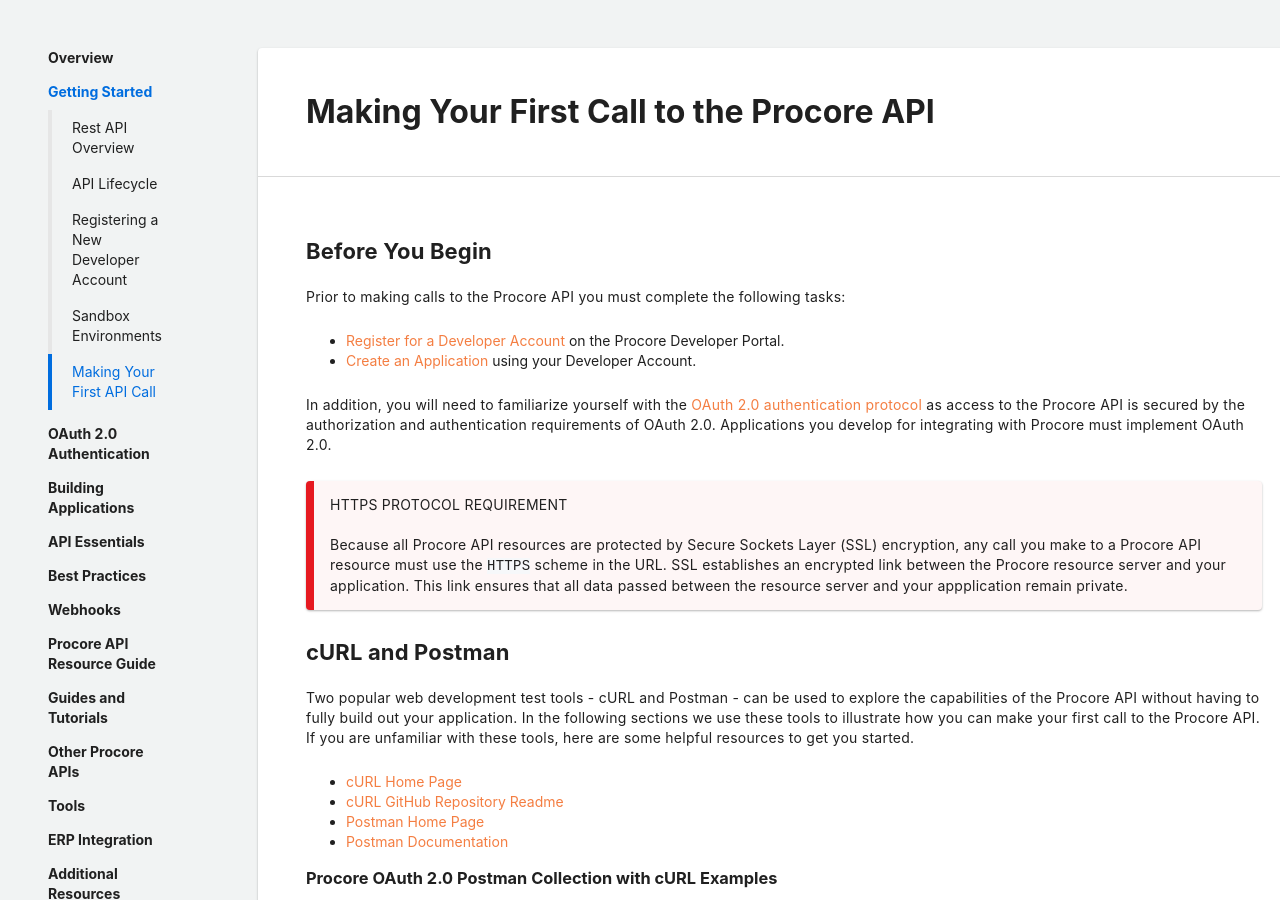
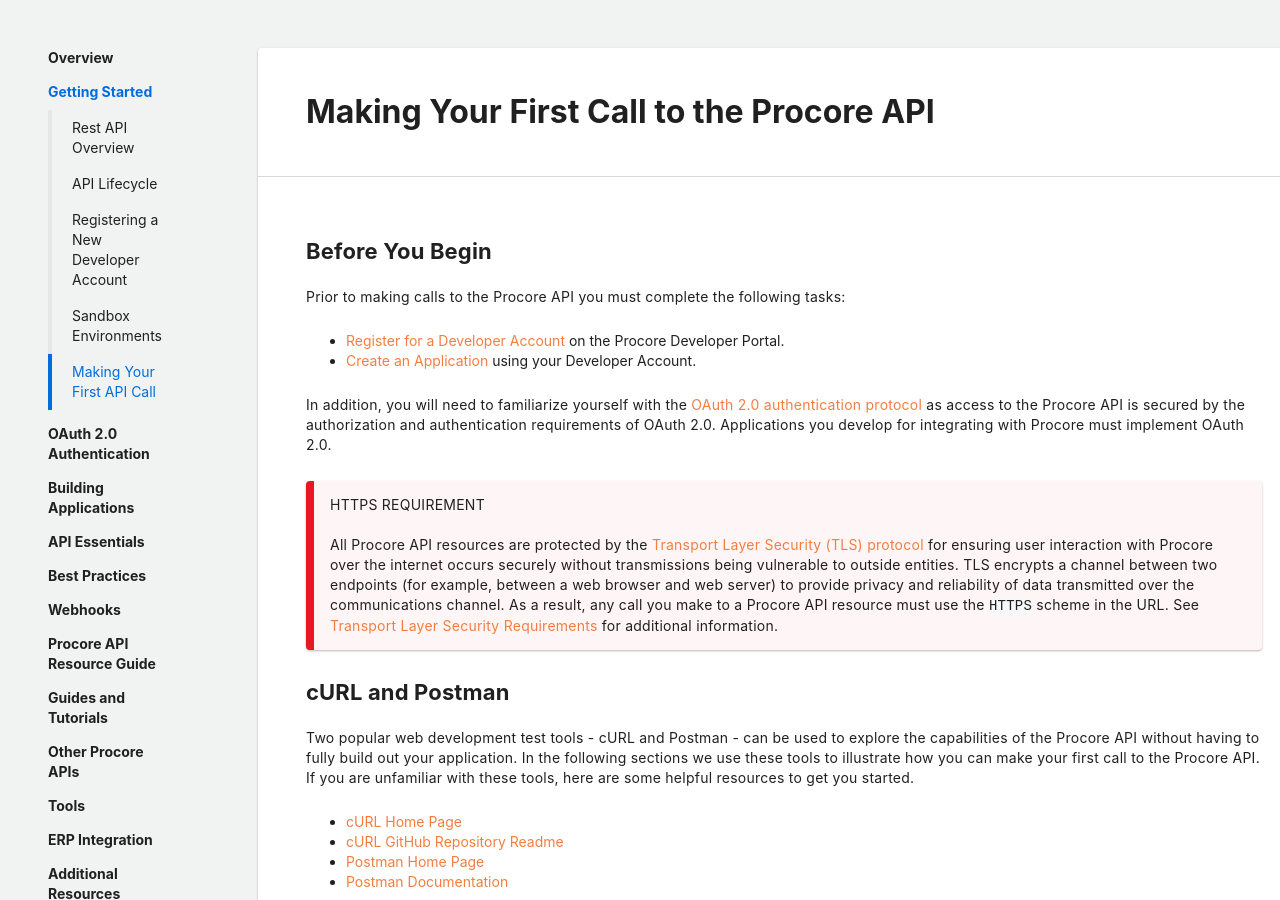
Before and after one commit to procore/documentation, a Jekyll site: the page built from getting_started/making_first_call.md, in a window 1280 px wide and 900 px high. Built offline with Jekyll 4.4.1, drawn with Linux system fonts in a browser that asks for light colours.

Commit message:
Changing SSL reference to TLS

```diff
--- a/getting_started/making_first_call.md
+++ b/getting_started/making_first_call.md
@@ -15,9 +15,12 @@ Prior to making calls to the Procore API you must complete the following tasks:
 In addition, you will need to familiarize yourself with the [OAuth 2.0 authentication protocol]({{ site.url }}{{ site.baseurl }}{% link oauth/oauth_introduction.md %}) as access to the Procore API is secured by the authorization and authentication requirements of OAuth 2.0.
 Applications you develop for integrating with Procore must implement OAuth 2.0.
 
-> HTTPS PROTOCOL REQUIREMENT
+> HTTPS REQUIREMENT
 >
-> Because all Procore API resources are protected by Secure Sockets Layer (SSL) encryption, any call you make to a Procore API resource must use the `HTTPS` scheme in the URL. SSL establishes an encrypted link between the Procore resource server and your application. This link ensures that all data passed between the resource server and your appplication remain private.
+> All Procore API resources are protected by the [Transport Layer Security (TLS) protocol](https://tools.ietf.org/html/rfc5246) for ensuring user interaction with Procore over the internet occurs securely without transmissions being vulnerable to outside entities.
+TLS encrypts a channel between two endpoints (for example, between a web browser and web server) to provide privacy and reliability of data transmitted over the communications channel.
+As a result, any call you make to a Procore API resource must use the `HTTPS` scheme in the URL.
+See [Transport Layer Security Requirements]({{ site.url }}{{ site.baseurl }}{% link api_essentials/tls_reqs.md %}) for additional information.
 
 ## cURL and Postman
 
```
